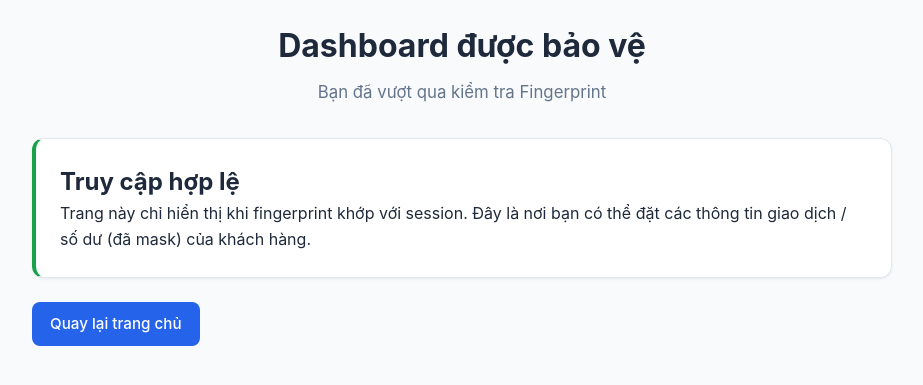
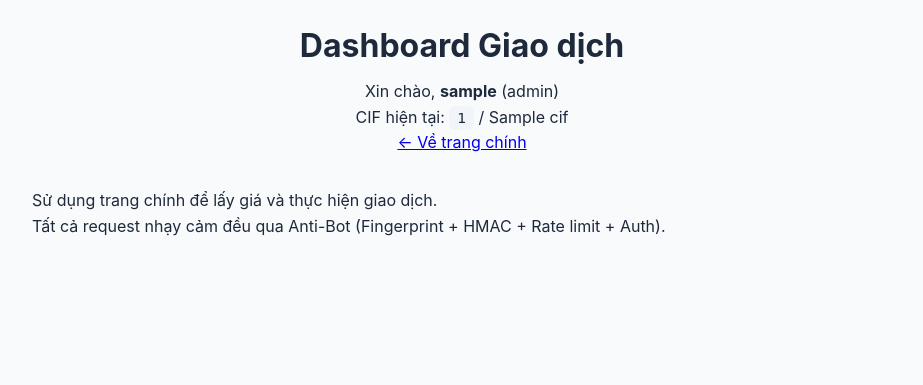
Before and after one commit to trongltgit/anti-bot-pro, a Python web app: template templates/dashboard.html in a window 1280 px wide. Shown: the top 385 px of the page, without its empty margins (178-1101 px from the left). Run offline with Jinja, Linux system fonts and the light colour scheme; the template is opened without the code that fills it: most values are stand-ins (such as "Sample title", 1, 10 or a date in 2020).

Commit message:
Revise dashboard HTML structure and content
Updated the dashboard layout and content to enhance user experience.

```diff
--- a/templates/dashboard.html
+++ b/templates/dashboard.html
@@ -4,23 +4,20 @@
   <meta charset="UTF-8">
   <meta name="viewport" content="width=device-width, initial-scale=1.0">
   <title>Dashboard – Anti-Bot Pro</title>
-    <link rel="stylesheet" href="{{ url_for('static', filename='css/style.css') }}">
+  <link rel="stylesheet" href="/static/css/style.css">
 </head>
 <body>
   <div class="container">
     <header>
-            <h1>Dashboard được bảo vệ</h1>
-            <p class="subtitle">Bạn đã vượt qua kiểm tra Fingerprint</p>
+      <h1>Dashboard Giao dịch</h1>
+      <p>Xin chào, <strong>{{ user_name }}</strong> ({{ role }})</p>
+      <p>CIF hiện tại: <code>{{ customer_id or 'Chưa chọn' }}</code> / {{ cif or '-' }}</p>
+      <a href="/">← Về trang chính</a>
     </header>
-
-        <section class="info-card success">
-            <h2>Truy cập hợp lệ</h2>
-            <p>Trang này chỉ hiển thị khi fingerprint khớp với session. Đây là nơi bạn có thể đặt các thông tin giao dịch / số dư (đã mask) của khách hàng.</p>
+    <section class="card">
+      <p>Sử dụng trang chính để lấy giá và thực hiện giao dịch.</p>
+      <p>Tất cả request nhạy cảm đều qua Anti-Bot (Fingerprint + HMAC + Rate limit + Auth).</p>
     </section>
-
-        <div class="btn-group">
-            <a href="/" class="btn btn-primary">Quay lại trang chủ</a>
-        </div>
   </div>
 </body>
 </html>
```
Lines whose indentation alone changed are shown as unchanged.
